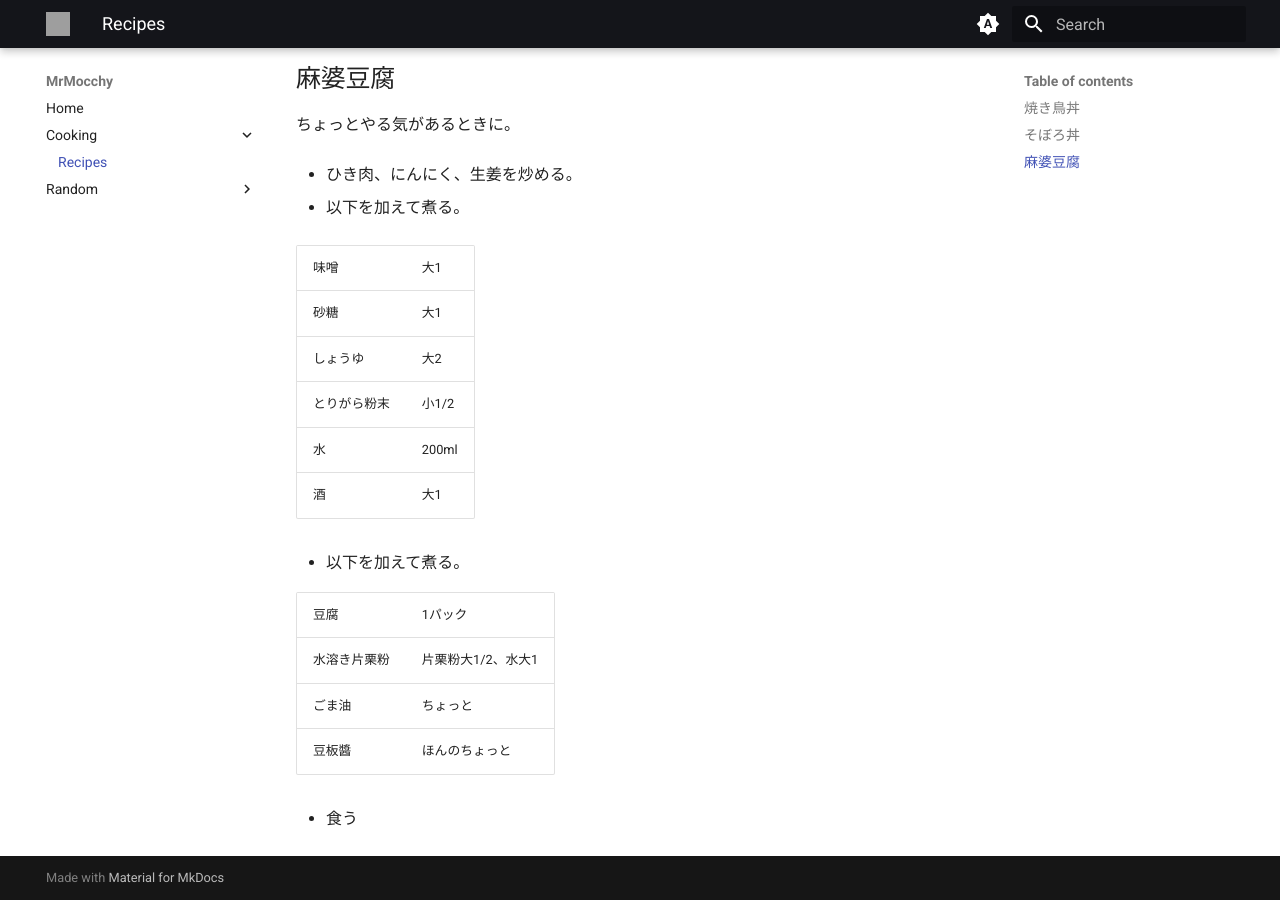
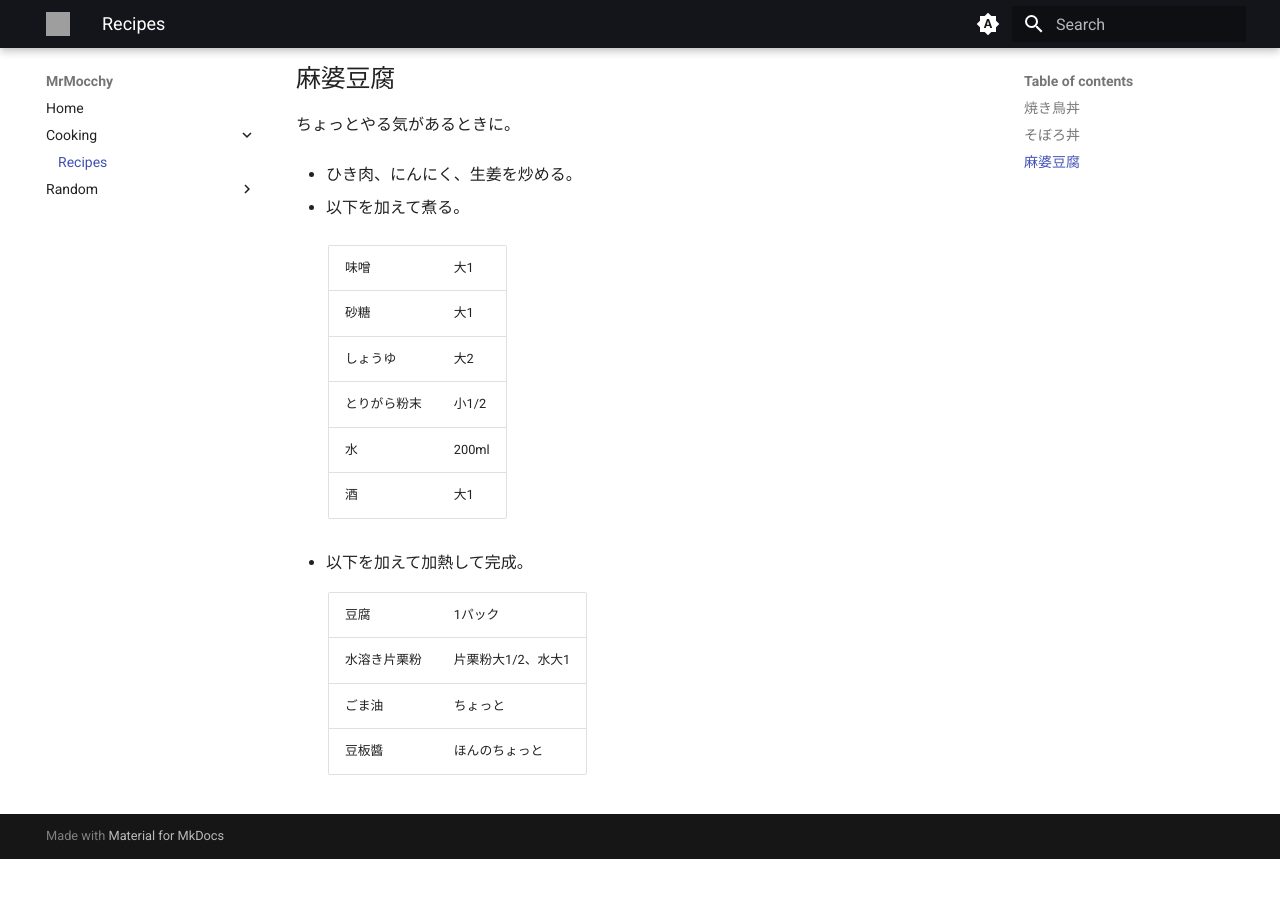
Before and after one commit to MrMocchy/MrMocchy.github.io, an MkDocs documentation site: the page built from docs/cooking/recipes.md, in a window 1280 px wide and 900 px high, scrolled down 833 px. Built offline with MkDocs 1.6.1 and Material for MkDocs 9.7.7, drawn with Linux system fonts in a browser that asks for light colours; after the commit the page ends 1692 px from its top, so only the background shows below that; grey boxes are pictures that could not be loaded.

Commit message:
表をインデント

```diff
--- a/docs/cooking/recipes.md
+++ b/docs/cooking/recipes.md
@@ -27,7 +27,7 @@
 - ひき肉、にんにく、生姜を炒める。
 
 - 以下を加えて煮る。
-
+<div class="indent-like-list" markdown>
 |||
 |-|-|
 |味噌|大1|
@@ -36,14 +36,13 @@
 |とりがら粉末|小1/2|
 |水|200ml|
 |酒|大1|
-
-- 以下を加えて煮る。
-
+</div>
+- 以下を加えて加熱して完成。
+<div class="indent-like-list" markdown>
 |||
 |-|-|
 |豆腐|1パック|
 |水溶き片栗粉|片栗粉大1/2、水大1|
 |ごま油|ちょっと|
 |豆板醬|ほんのちょっと|
-
-- 食う
+</div>
```
